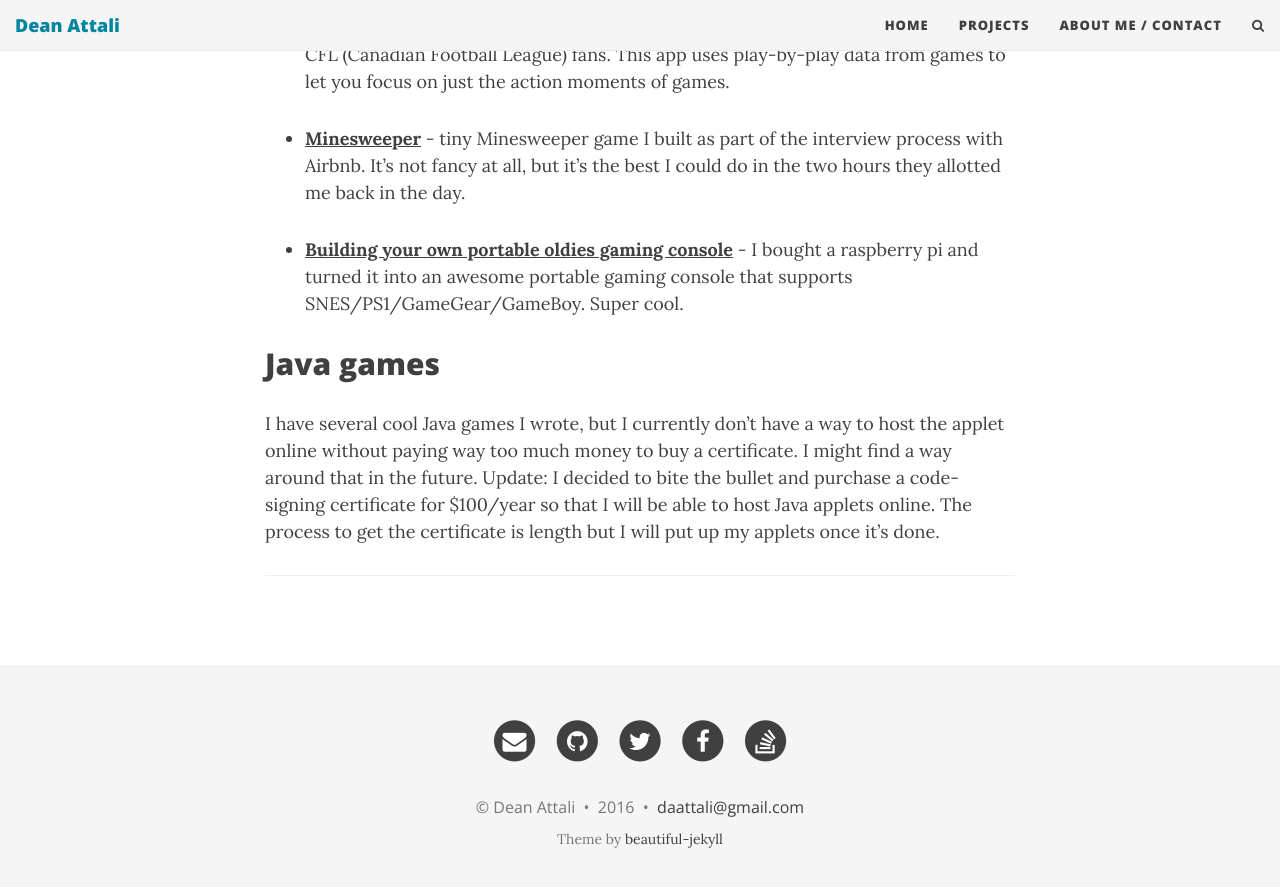
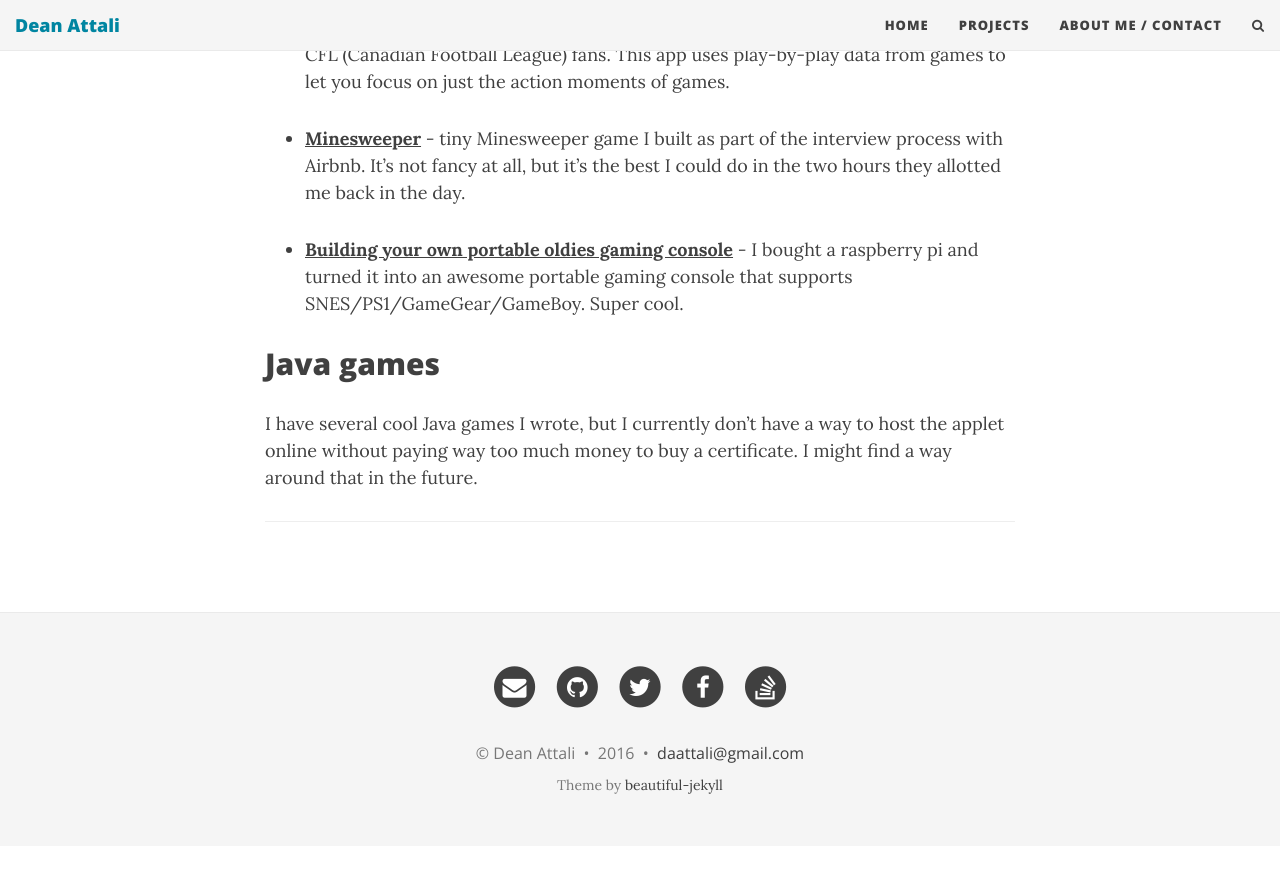
Before and after one commit to daattali/daattali.github.io, a Jekyll site: the page built from projects.md, in a window 1280 px wide and 900 px high, scrolled down 3232 px. Shown: the top 887 px of the window. Built offline with Jekyll 4.4.1, drawn with Linux system fonts in a browser that asks for light colours; nearby versions of some CDN libraries; comment, search, counter and statistics services are not loaded; after the commit the page ends 4078 px from its top, so only the background shows below that.

Commit message:
Update projects.md

```diff
--- a/projects.md
+++ b/projects.md
@@ -80,6 +80,6 @@ You can see a select sample of Shiny apps I built [on my personal Shiny server](
 
 ## Java games
 
-I have several cool Java games I wrote, but I currently don't have a way to host the applet online without paying way too much money to buy a certificate.  I might find a way around that in the future. Update: I decided to bite the bullet and purchase a code-signing certificate for $100/year so that I will be able to host Java applets online. The process to get the certificate is length but I will put up my applets once it's done.
+I have several cool Java games I wrote, but I currently don't have a way to host the applet online without paying way too much money to buy a certificate.  I might find a way around that in the future.
 
 ---
```
